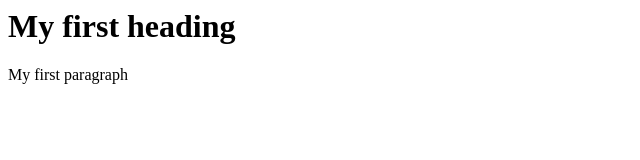
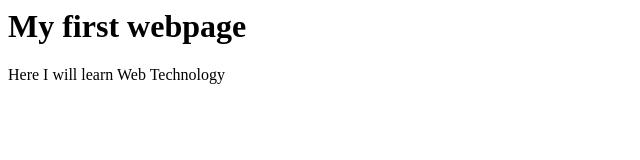
Before and after one commit to SkolotajaInese/my-first-repo, a plain HTML site: page index.html in a window 1280 px wide. Shown: the whole page, without its empty margins (0-640 px from the left). Drawn offline with Linux system fonts and the light colour scheme.

Commit message:
My first changes

```diff
--- a/index.html
+++ b/index.html
@@ -2,8 +2,8 @@
 <html>
   <body>
 
-    <h1>My first heading</h1>
-    <p>My first paragraph</p>
+    <h1>My first webpage</h1>
+    <p>Here I will learn Web Technology</p>
 
   </body>
 </html>
```
